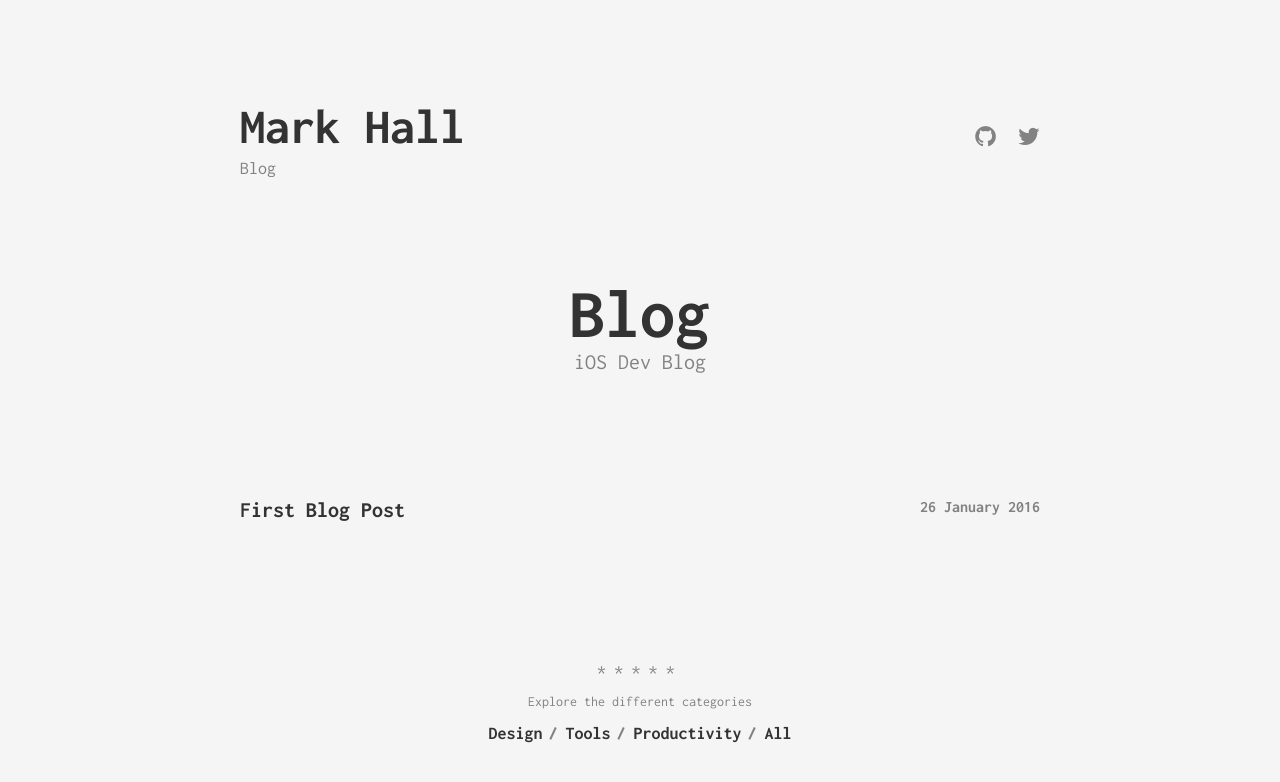
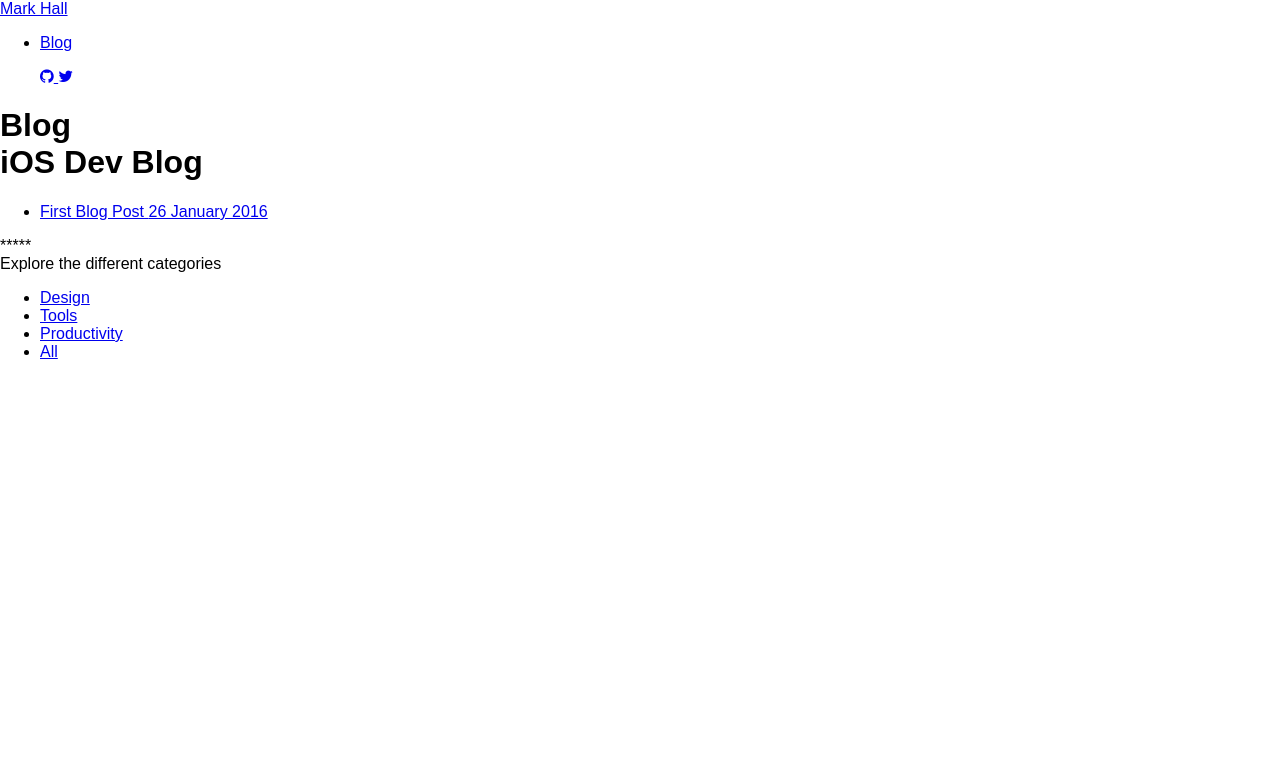
Before and after one commit to harkmall/golfguru1.github.io, a Jekyll site: the page built from blog/index.html, in a window 1280 px wide. Shown: the top 782 px of the page. Built offline with Jekyll 4.4.1, drawn with Linux system fonts in a browser that asks for light colours.

Commit message:
hopefully this works

```diff
--- a/blog/css/main.scss
+++ b/blog/css/main.scss
@@ -8,6 +8,6 @@ $dorian: #F5F5F5;
 $iron: #333333;
 $cloudy: #828282;
 
-@import "mixins";
-@import "default";
-@import "404";
+// @import "mixins";
+// @import "default";
+// @import "404";
```
